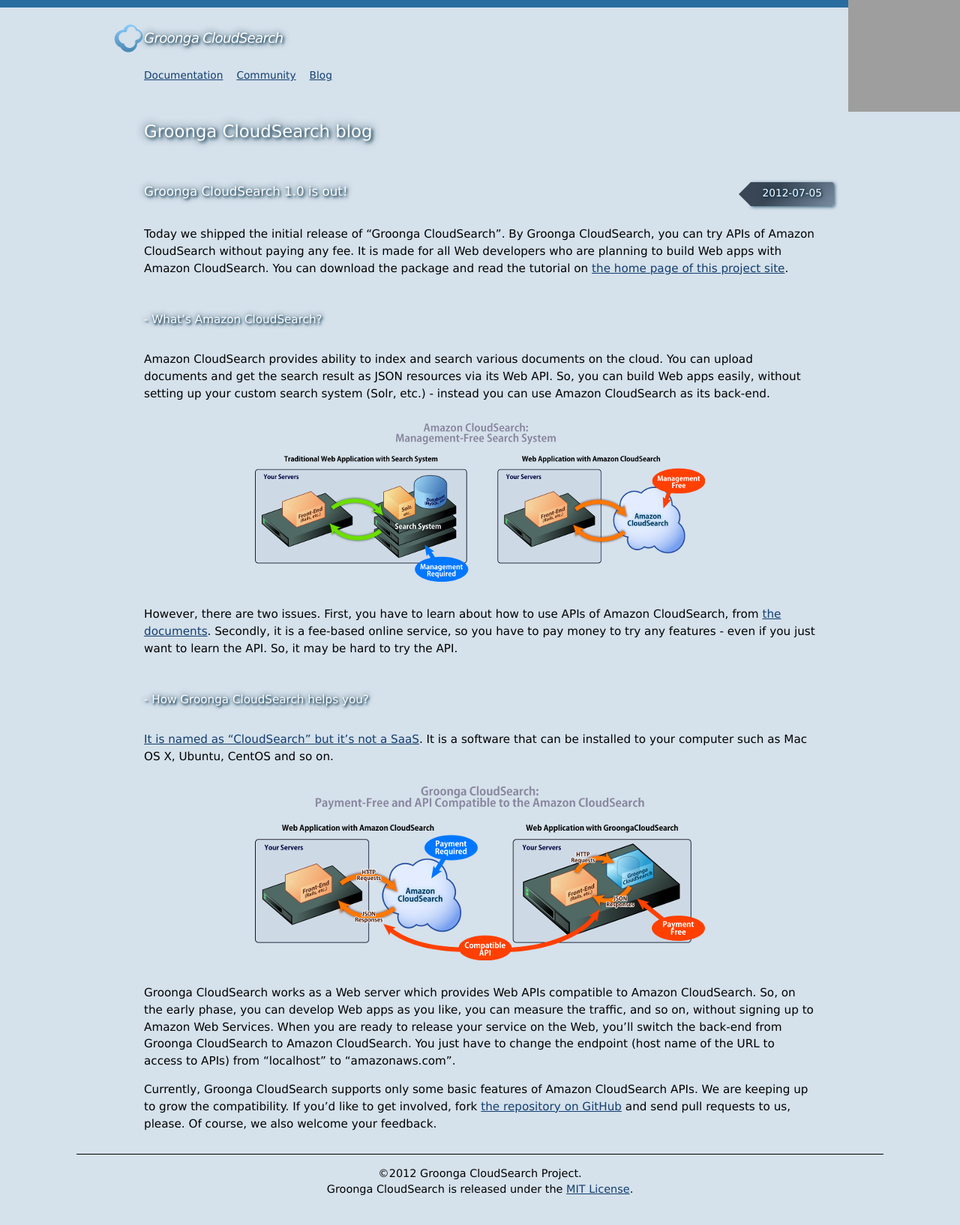
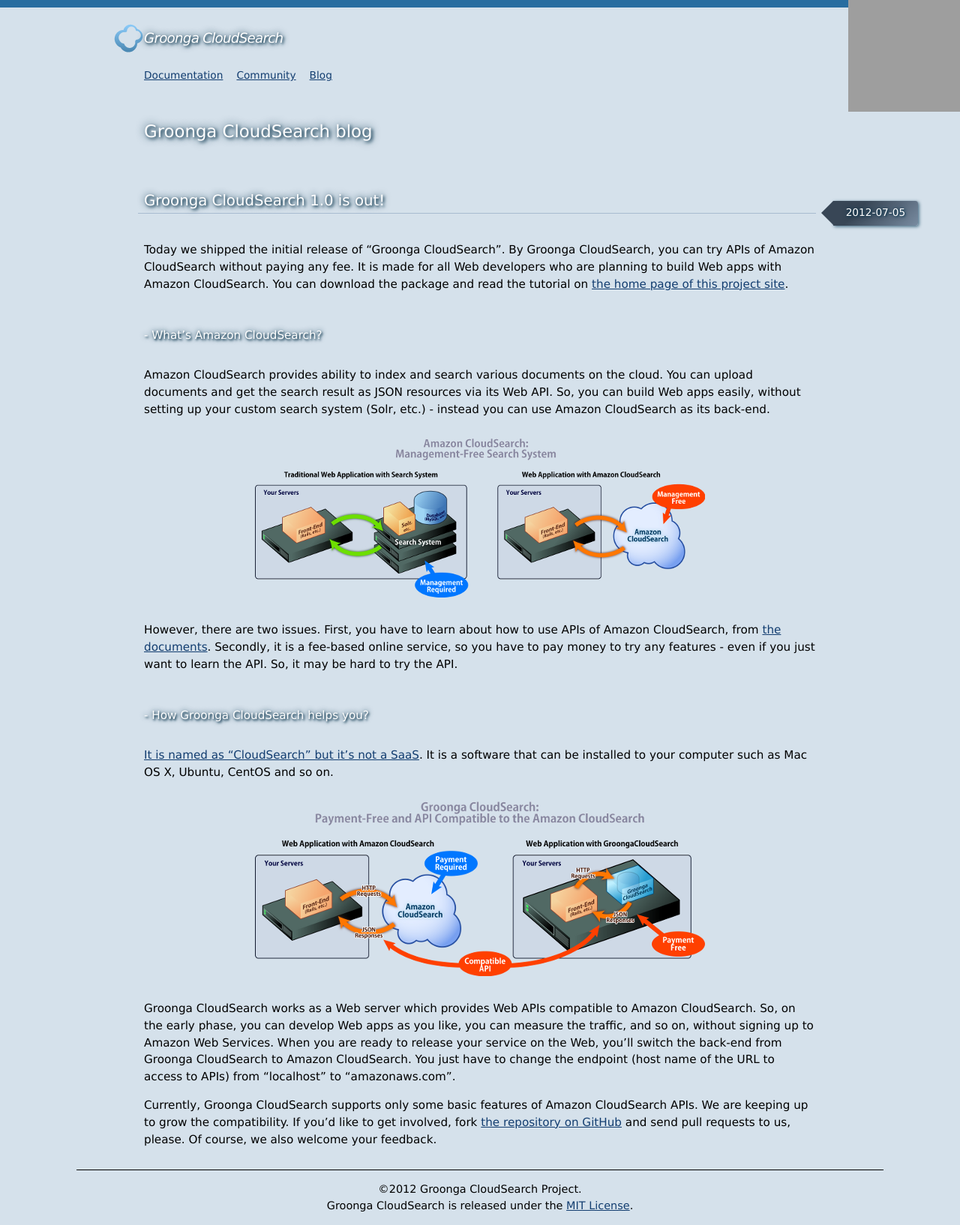
Before and after one commit to groonga/gcs.groonga.org, a Jekyll site: the page built from blog/index.md, in a window 1280 px wide. Shown: the whole page at 75% size. Built offline with Jekyll 4.4.1, drawn with Linux system fonts in a browser that asks for light colours; before the commit the page ends 1613 px from its top, so only the background shows below that; grey boxes are pictures that could not be loaded.

Commit message:
More stylize headings of blog entries

```diff
--- a/stylesheets/screen/blog.css
+++ b/stylesheets/screen/blog.css
@@ -1,9 +1,17 @@
 .blog-entry {
+  border-top: 1px solid #A8BBD0;
+  margin-left: -0.5em;
+  margin-top: 6em;
+  padding-left: 0.5em;
+  padding-top: 0;
   position: relative;
 }
 
 .blog-entry h2 {
-  margin-right: 7em;
+  font-size: 130%;
+  margin-bottom: 2em;
+  margin-top: -1.6em;
+  margin-right: 4em;
 }
 
 .post-date {
@@ -25,26 +33,26 @@
   box-shadow: #3A647C 0.1em 0.1em 0.3em;
   color: white;
   font-size: 90%;
-  height: 16px;
+  height: 1.2em;
   line-height: 1;
   margin: 0;
-  padding: 8px 16px;
+  padding: 0.6em 1.2em;
   position: absolute;
-  right: -24px;
+  right: -15%;
   text-shadow: #0A344C 0.1em 0.1em 0.2em,
                #0A344C 0 0 0.5em;
-  top: 0;
+  top: -1.2em;
 }
 
 .post-date:before {
   border: 0 solid transparent;
-  border-width: 16px 16px 16px 0;
+  border-width: 1.2em 1.2em 1.2em 0;
   border-right-color: #384656;
   content: "";
   display: block;
   height: 0;
   line-height: 0;
-  left: -16px;
+  left: -1.2em;
   overflow: hidden;
   position: absolute;
   top: 0;
```
